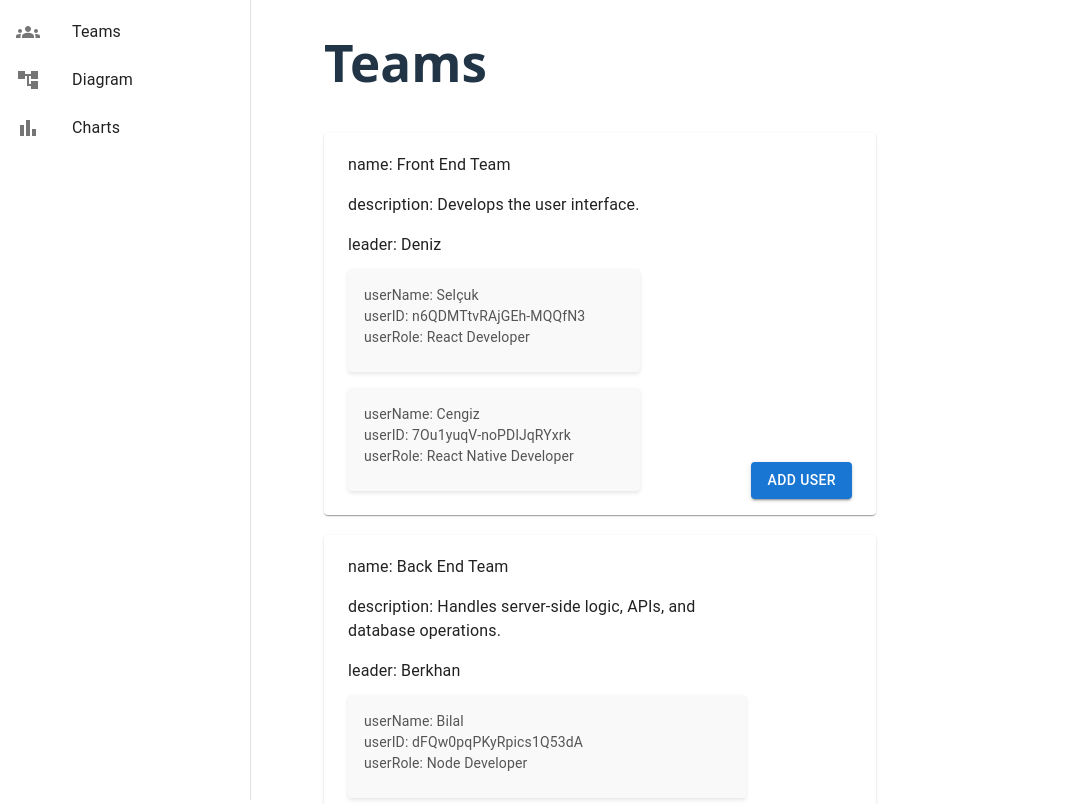
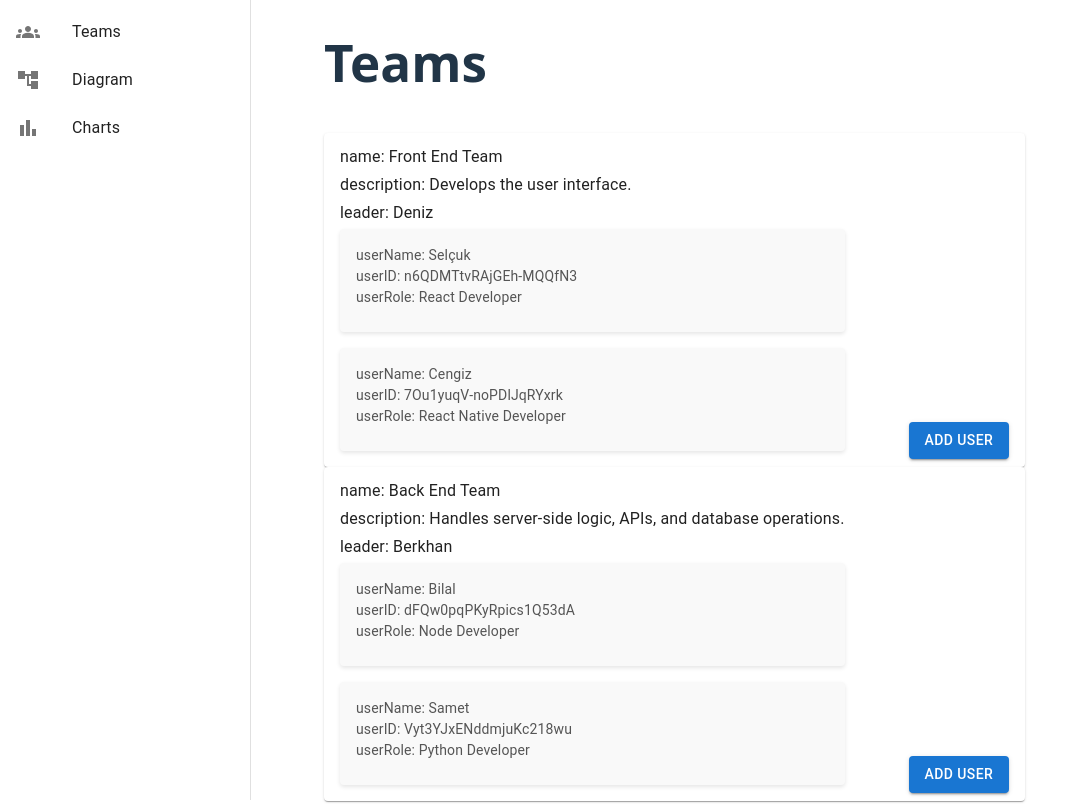
Before and after one commit to denizgulbahar/TeamControlDashboard, a React (Vite) app: page / in a window 1280 px wide. Shown: the top 804 px of the page, without its empty margins (0-1073 px from the left). Built offline with nearby package versions, Linux system fonts and the light colour scheme.

Commit message:
Some UI configurations were made

```diff
--- a/src/components/teamList/TeamItem.tsx
+++ b/src/components/teamList/TeamItem.tsx
@@ -21,8 +21,8 @@ const TeamItem: React.FC<TeamItemProps> = ({ team, handleOpenUserModal }) => {
   const filteredEntries = Object.entries(team).filter(([key]) => key !== "id" && key !== "users");
 
   return (
-    <Paper style={styles.paper}>
-      <ListItem style={styles.listItem}>
+    <Paper sx={styles.paper}>
+      <ListItem sx={styles.listItem}>
         <div style={styles.infoContainer}>
           {filteredEntries.map(([key, value]) => (
             <ListItemText key={key} primary={`${key}: ${String(value)}`} />
@@ -39,9 +39,9 @@ const TeamItem: React.FC<TeamItemProps> = ({ team, handleOpenUserModal }) => {
 
 // Styles
 const styles = {
-  paper: { marginBottom: 20, padding: 8 },
-  listItem: { display: "flex", flexDirection: "row", alignItems: "flex-end", justifyContent: "space-between" },
-  infoContainer: { display: "flex", flexDirection: "column", gap: 8, marginRight: 20 }
+  paper: { flex: 1, padding: 0,  },
+  listItem: { flex: 1, flexDirection: "row", alignItems: "flex-end", justifyContent: "space-between", gap: 8 },
+  infoContainer: { flex: 1, flexDirection: "column", gap: 8 }
 };
 
 export default TeamItem;
--- a/src/screens/TeamScreen.tsx
+++ b/src/screens/TeamScreen.tsx
@@ -35,7 +35,7 @@ const TeamScreen: React.FC = () => {
   ] as const;
   console.log("teams:",teams )
   return (
-    <Container maxWidth="sm">
+    <Container maxWidth="md">
       <h1>Teams</h1>
 
       {/* Team List Component (Handles User Modals) */}
```
